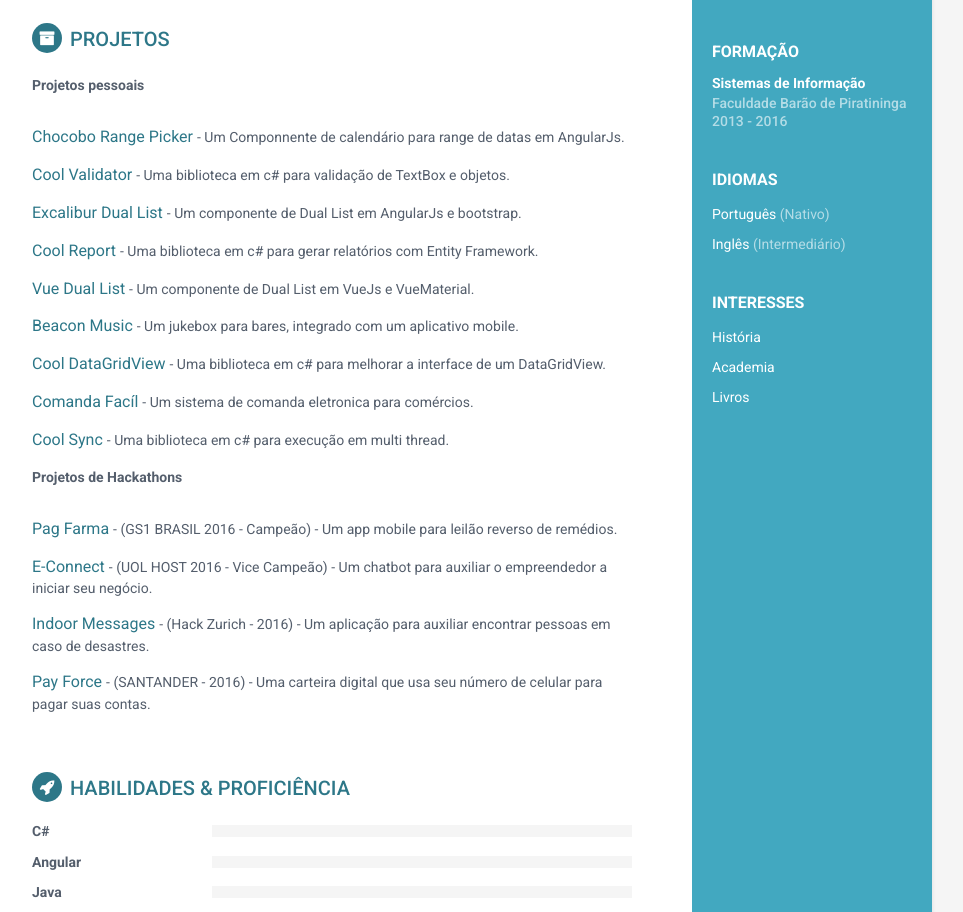
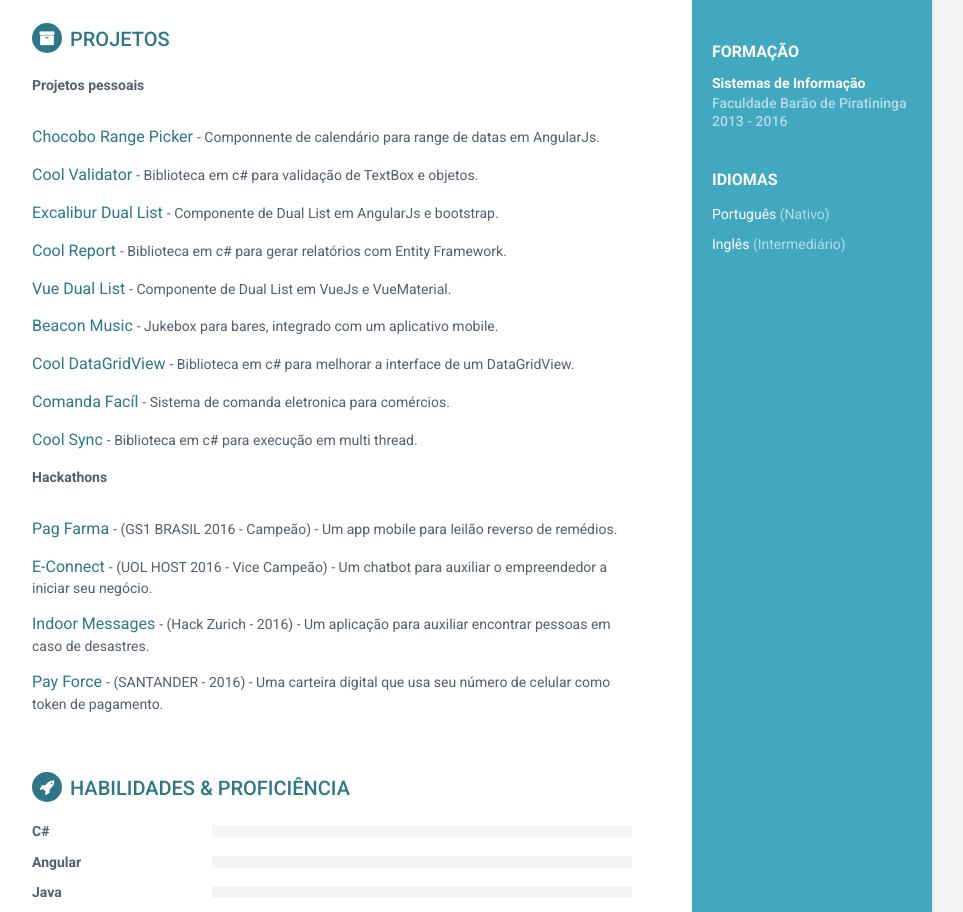
Before and after one commit to mikemajesty/mikemajesty.github.io, a plain HTML site: page index.html in a window 1280 px wide. Shown: the part 540-1452 px from the top of the page, without its empty margins (188-1151 px from the left). Drawn offline with nearby package versions, Linux system fonts and the light colour scheme.

Commit message:
remove interesse

```diff
--- a/index.html
+++ b/index.html
@@ -62,14 +62,16 @@
                 </ul>
             </div>
             <!--//interests-->
-            <div class="interests-container container-block">
+
+            <!--<div class="interests-container container-block">
                 <h2 class="container-block-title">Interesses</h2>
                 <ul class="list-unstyled interests-list">
                     <li>História</li>
                     <li>Academia</li>
                     <li>Livros</li>
                 </ul>
-            </div>
+            </div>-->
+
             <!--//interests-->
         </div>
         <!--//sidebar-wrapper-->
@@ -131,42 +133,42 @@
                     <span class="project-title">
                         <a href="https://github.com/mikemajesty/Chocobo-Date-Range-Picker" target="_blank">Chocobo Range Picker</a>
                     </span> -
-                    <span class="project-tagline">Um Componnente de calendário para range de datas em AngularJs.</span>
+                    <span class="project-tagline">Componnente de calendário para range de datas em AngularJs.</span>
                 </div>
                 <!--//item-->
                 <div class="item">
                     <span class="project-title">
                         <a href="https://github.com/mikemajesty/coolvalidator" target="_blank">Cool Validator</a>
                     </span> -
-                    <span class="project-tagline">Uma biblioteca em c# para validação de TextBox e objetos.</span>
+                    <span class="project-tagline">Biblioteca em c# para validação de TextBox e objetos.</span>
                 </div>
                 <!--//item-->
                 <div class="item">
                     <span class="project-title">
                         <a href="https://github.com/mikemajesty/Excalibur-Dual-List" target="_blank">Excalibur Dual List</a>
                     </span> -
-                    <span class="project-tagline">Um componente de Dual List em AngularJs e bootstrap.</span>
+                    <span class="project-tagline">Componente de Dual List em AngularJs e bootstrap.</span>
                 </div>
                 <!--//item-->
                 <div class="item">
                     <span class="project-title">
                         <a href="https://github.com/mikemajesty/coolreport" target="_blank">Cool Report</a>
                     </span> -
-                    <span class="project-tagline">Uma biblioteca em c# para gerar relatórios com Entity Framework.</span>
+                    <span class="project-tagline">Biblioteca em c# para gerar relatórios com Entity Framework.</span>
                 </div>
                 <!--//item-->
                 <div class="item">
                     <span class="project-title">
                         <a href="https://github.com/mikemajesty/Vue-Dual-List" target="_blank">Vue Dual List</a>
                     </span> -
-                    <span class="project-tagline">Um componente de Dual List em VueJs e VueMaterial.</span>
+                    <span class="project-tagline">Componente de Dual List em VueJs e VueMaterial.</span>
                 </div>
                 <!--//item-->
                 <div class="item">
                     <span class="project-title">
                         <a href="https://github.com/mikemajesty/BeaconMusic" target="_blank">Beacon Music</a>
                     </span> -
-                    <span class="project-tagline">Um jukebox para bares, integrado com um aplicativo mobile.
+                    <span class="project-tagline">Jukebox para bares, integrado com um aplicativo mobile.
 </span>
                 </div>
                 <!--//item-->
@@ -174,26 +176,26 @@
                     <span class="project-title">
                         <a href="https://github.com/mikemajesty/cooldatagridview" target="_blank">Cool DataGridView</a>
                     </span> -
-                    <span class="project-tagline">Uma biblioteca em c# para melhorar a interface de um DataGridView.</span>
+                    <span class="project-tagline">Biblioteca em c# para melhorar a interface de um DataGridView.</span>
                 </div>
 
                 <div class="item">
                     <span class="project-title">
                         <a href="https://github.com/mikemajesty/Caixapadariav2" target="_blank">Comanda Facíl</a>
                     </span> -
-                    <span class="project-tagline">Um sistema de comanda eletronica para comércios.</span>
+                    <span class="project-tagline">Sistema de comanda eletronica para comércios.</span>
                 </div>
 
                 <div class="item">
                     <span class="project-title">
                         <a href="https://github.com/mikemajesty/coolsync" target="_blank">Cool Sync</a>
                     </span> -
-                    <span class="project-tagline">Uma biblioteca em c# para execução em multi thread.</span>
+                    <span class="project-tagline">Biblioteca em c# para execução em multi thread.</span>
                 </div>
 
                 <!--//item-->
                 <div class="intro">
-                    <p> <b>Projetos de Hackathons </b></p>
+                    <p> <b>Hackathons </b></p>
                 </div>
 
                 <div class="item">
@@ -226,7 +228,7 @@
                     <span class="project-title">
                         <a href="https://github.com/mikemajesty/pay-force-mobile" target="_blank">Pay Force</a>
                     </span> -
-                    <span class="project-tagline">(SANTANDER - 2016) - Uma carteira digital que usa seu número de celular para pagar suas contas.
+                    <span class="project-tagline">(SANTANDER - 2016) - Uma carteira digital que usa seu número de celular como token de pagamento.
 
 </span>
                 </div>
```
